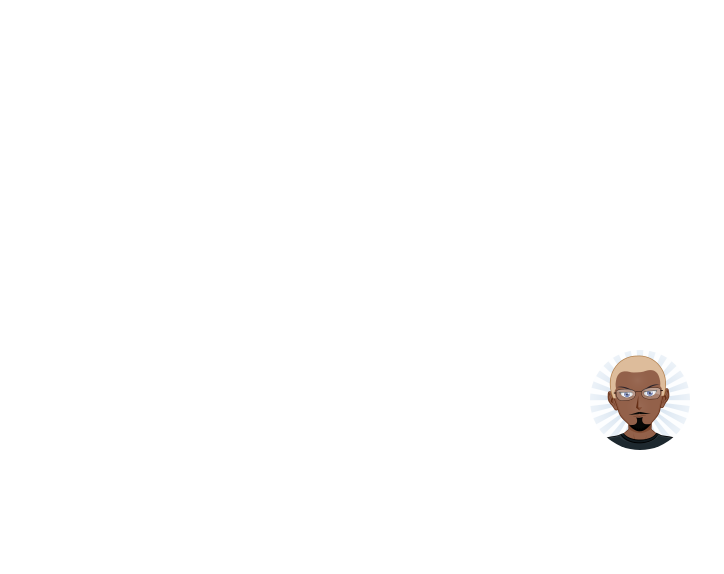
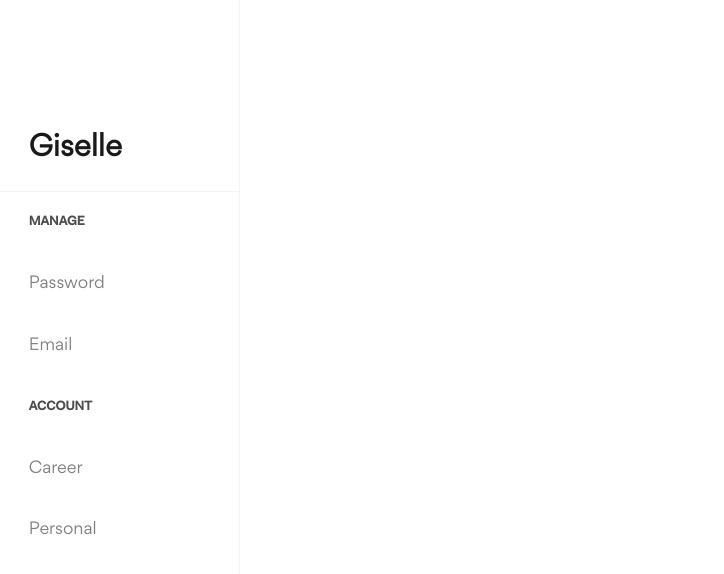
Before and after one commit to codrex/Giselle, a React (Create React App) app: page / in a window 1280 px wide. Shown: the top 574 px of the page, without its empty margins (0-724 px from the left). Built offline with nearby package versions, Linux system fonts and the light colour scheme.

Commit message:
feat(sidebar): create sidebar component

```diff
--- a/package.json
+++ b/package.json
@@ -4,7 +4,9 @@
   "private": true,
   "dependencies": {
     "@babel/plugin-proposal-class-properties": "^7.3.0",
+    "@reach/router": "^1.2.1",
     "babel-eslint": "^10.0.1",
+    "babel-loader": "^8.0.5",
     "eslint-plugin-babel": "^5.3.0",
     "node-sass": "^4.11.0",
     "prop-types": "^15.6.2",
--- a/src/App.js
+++ b/src/App.js
@@ -1,6 +1,6 @@
 import React, { Component } from 'react';
-import ImageAvatar from './components/ImageAvatar';
-import image from './assets/img/user.png';
+import SideBar from './components/SideBar';
+import { SIDE_BAR_SECTIONS } from './constants';
 import './App.css';
 
 /* eslint-disable react/prefer-stateless-function */
@@ -8,7 +8,7 @@ class App extends Component {
   render() {
     return (
       <div className="App">
-        <ImageAvatar url={image} altText="user avatar" size="md" />
+        <SideBar sections={SIDE_BAR_SECTIONS} />
       </div>
     );
   }
--- /dev/null
+++ b/src/components/SideBar/index.js
@@ -0,0 +1,65 @@
+import React, { PureComponent } from 'react';
+import { Link } from '@reach/router';
+import propTypes from 'prop-types';
+import './side-bar.scss';
+
+class SideBar extends PureComponent {
+  static Link({ to, title }) {
+    return (
+      <Link to={to} className="side-bar__link side-bar--padding-left" getProps={SideBar.isActive}>
+        {title}
+      </Link>
+    );
+  }
+
+  static Header({ title }) {
+    return <h3 className="side-bar__header side-bar--padding-left">{title}</h3>;
+  }
+
+  static Section({ section }) {
+    const { title, links } = section;
+    return (
+      <ul className="side-bar__section">
+        <SideBar.Header title={title} />
+        {links.map((link) => {
+          const { to, title: linkTitle } = link;
+          return <SideBar.Link to={to} title={linkTitle} key={to} />;
+        })}
+      </ul>
+    );
+  }
+
+  static isActive = ({ isCurrent }) => (isCurrent
+    ? { className: 'side-bar__link side-bar--padding-left side-bar__link--active' }
+    : null);
+
+  render() {
+    const { sections } = this.props;
+    return (
+      <div className="side-bar">
+        <h1 className="side-bar__logo side-bar--padding-left">giselle</h1>
+        <div className="side-bar__wrapper">
+          {sections.map(section => (
+            <SideBar.Section section={section} key={section.title} />
+          ))}
+        </div>
+      </div>
+    );
+  }
+}
+
+SideBar.propTypes = {
+  sections: propTypes.arrayOf(
+    propTypes.shape({
+      title: propTypes.string,
+      links: propTypes.arrayOf(
+        propTypes.shape({
+          title: propTypes.string,
+          to: propTypes.string,
+        }),
+      ),
+    }),
+  ).isRequired,
+};
+
+export default SideBar;
--- /dev/null
+++ b/src/components/SideBar/side-bar.scss
@@ -0,0 +1,75 @@
+$border-line-color: rgba(27, 26, 25, 0.05);
+$easing-func: ease-in-out;
+.side-bar {
+  width: 15rem;
+  position: absolute;
+  left: 0;
+  display: flex;
+  flex-direction: column;
+  height: 100vh;
+  align-items: flex-start;
+  border-right: 1px solid $border-line-color;
+  &__section {
+    padding: 0;
+    display: flex;
+    flex-direction: column;
+    align-items: flex-start;
+    width: 100%;
+    margin: 0;
+  }
+
+  &__header {
+    text-transform: uppercase;
+    font-weight: 600;
+    font-size: 0.8rem;
+    width: 100%;
+    text-align: left;
+    padding: 1.4rem 0;
+    margin: 0;
+    color: var(--text-color);
+    font-family: 'Fakt';
+  }
+
+  &__logo {
+    font-size: 1.75rem;
+    line-height: 1.3rem;
+    padding: 2rem 0;
+    margin: 0;
+    width: 100%;
+    text-align: left;
+    border-bottom: 1px solid $border-line-color;
+    height: 12rem;
+    display: flex;
+    align-items: flex-end;
+    text-transform: capitalize;
+    color: var(--text-color-dark);
+  }
+
+  &__link {
+    text-transform: capitalize;
+    text-decoration: none;
+    padding: 1.4rem 0;
+    font-size: 1rem;
+    color: var(--text-color-light);
+    transition: color 0.4s $easing-func, background-color 0.3s $easing-func;
+    width: 100%;
+    text-align: left;
+
+    &:focus,
+    &--active {
+      font-weight: bold;
+      color: var(--text-color-dark);
+      background-color: rgba(0, 0, 0, 0.03);
+    }
+  }
+
+  &__wrapper {
+    overflow: auto;
+    width: 100%;
+    padding-bottom: 1rem;
+  }
+
+  &--padding-left {
+    padding-left: 1.8rem;
+  }
+}
--- a/src/constants/index.js
+++ b/src/constants/index.js
@@ -1,4 +1,11 @@
-const rootStyle = getComputedStyle(document.body);
-export const FONT_FAMILY = rootStyle.getPropertyValue('--font-family');
-export const INPUT_FONT_SIZE = rootStyle.getPropertyValue('--input-font-size');
-export const INPUT_FONT_WEIGHT = rootStyle.getPropertyValue('--input-font-weight');
+const accountSection = {
+  title: 'account',
+  links: [{ title: 'career', to: 'account/career' }, { title: 'personal', to: 'account/personal' }],
+};
+
+const manageSection = {
+  title: 'manage',
+  links: [{ title: 'password', to: 'manage/password' }, { title: 'email', to: 'manage/email' }],
+};
+
+export const SIDE_BAR_SECTIONS = [manageSection, accountSection];
--- a/src/index.css
+++ b/src/index.css
@@ -1,8 +1,13 @@
 @font-face {
   font-family: 'Gordita';
-  src: url('./assets/fonts/hinted-GorditaRegular.ttf') format('truetype');
-  /* url('./assets/fonts/hinted-GorditaBold.ttf') format('truetype'), */
-  /* url('./assets/fonts/hinted-GorditaMedium.ttf') format('truetype'); */
+  src: url('./assets/fonts/hinted-GorditaRegular.ttf') format('truetype'),
+    url('./assets/fonts/hinted-GorditaBold.ttf') format('truetype'),
+    url('./assets/fonts/hinted-GorditaMedium.ttf') format('truetype');
+}
+
+@font-face {
+  font-family: 'Fakt';
+  src: url('./assets/fonts/fakt.ttf') format('truetype');
 }
 
 :root {
@@ -11,6 +16,9 @@
   --label-top: -0.87rem;
   --input-font-size: 4rem;
   --input-font-weight: 100;
+  --text-color-dark: rgba(0, 0, 0, 0.9);
+  --text-color: rgba(0, 0, 0, 0.7);
+  --text-color-light: rgba(0, 0, 0, 0.5);
 }
 
 body {
```
Also changed, not shown: src/assets/fonts/fakt.ttf (added), 1 other file (tests, documents, lock files or other folders).
